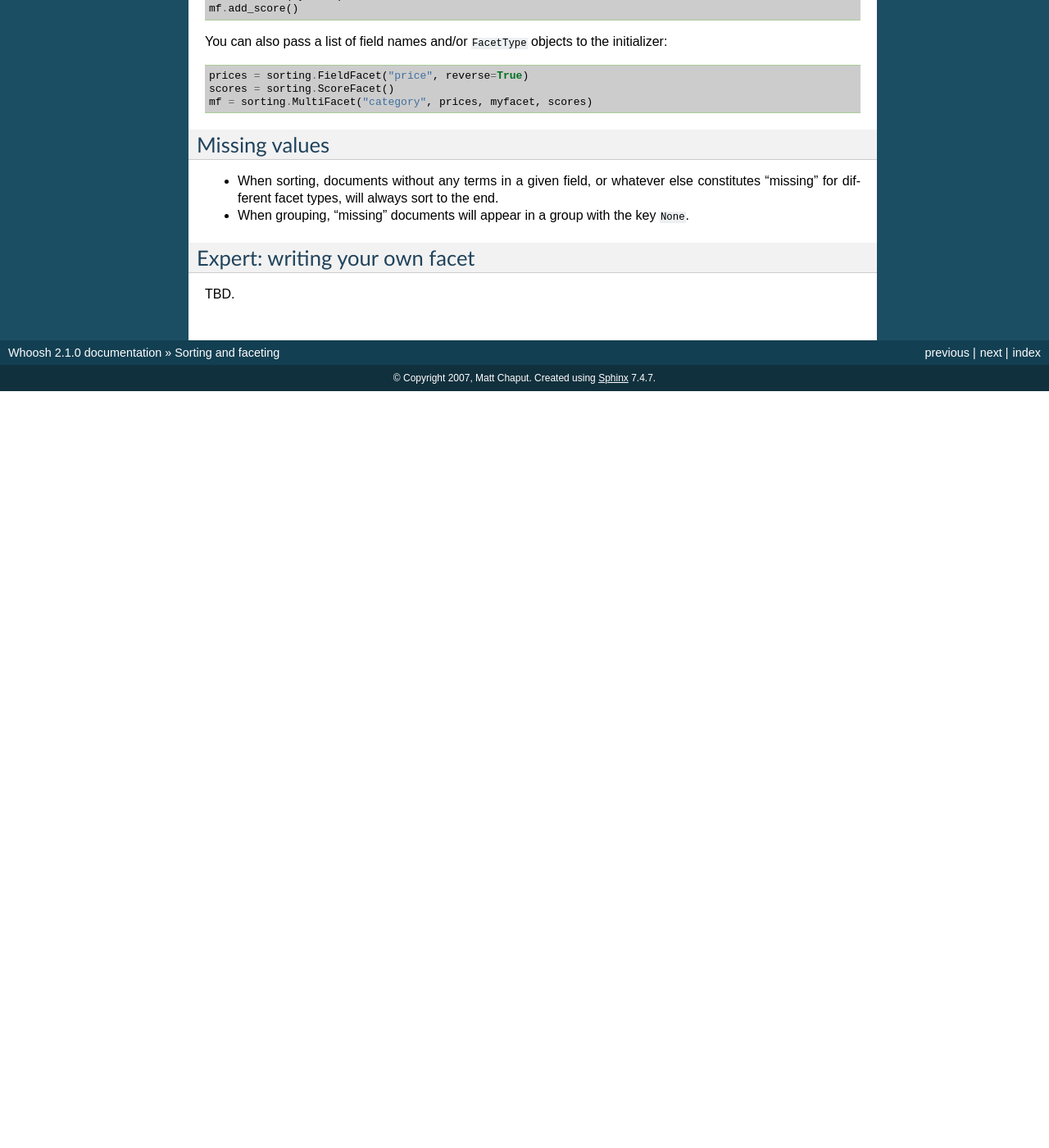
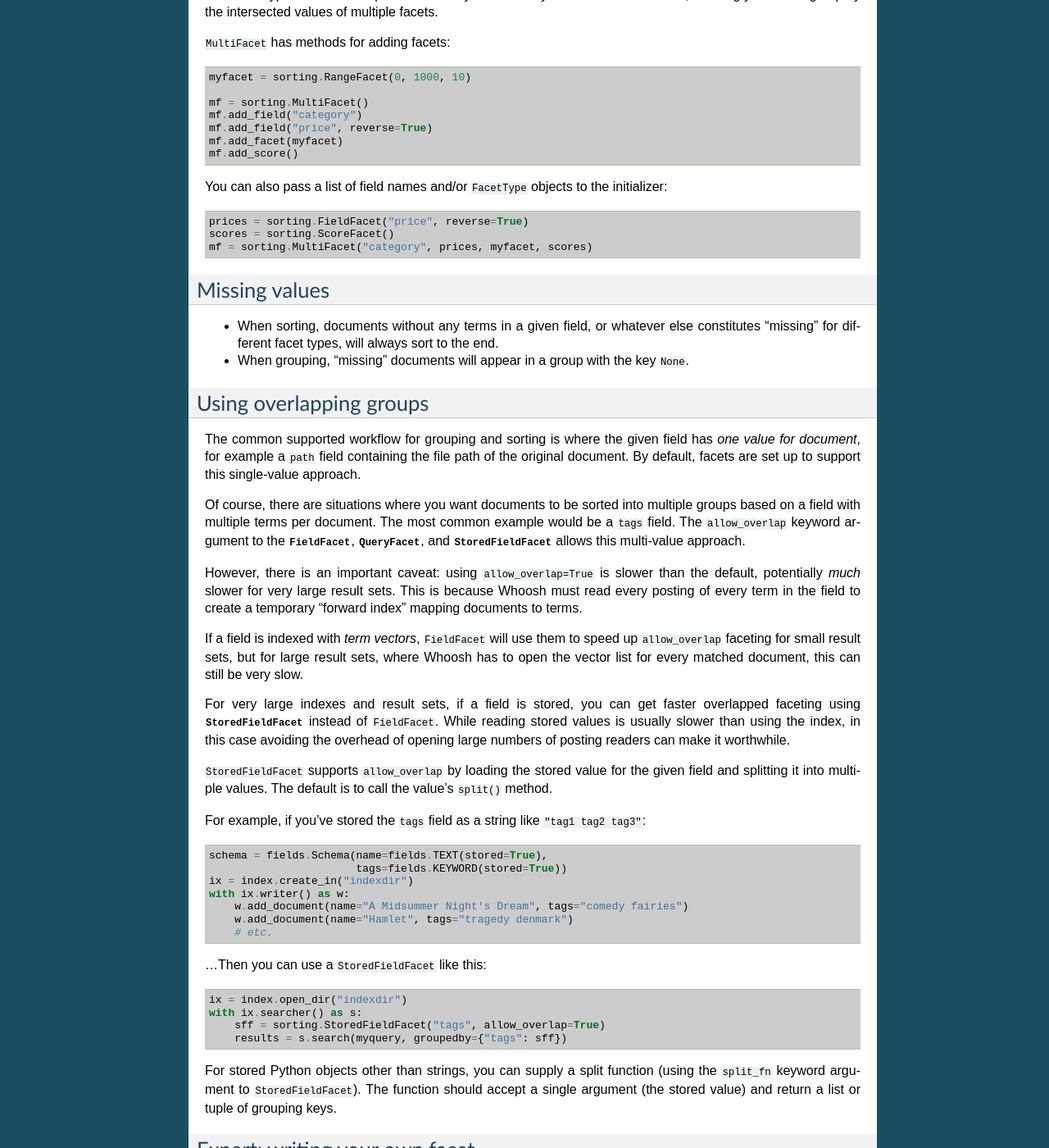
Before and after one commit to dex4er/whoosh, a Sphinx documentation site: the page built from docs/source/facets.rst, in a window 1280 px wide and 1400 px high, scrolled down 6850 px. Shown: the whole window at 82% size. Built offline with Sphinx 7.4.7, drawn with Linux system fonts in a browser that asks for light colours; before the commit the page ends 7327 px from its top, so only the background shows below that; some of the changed text lies outside the part shown.

Commit message:
Added information about allow_overlap and StoredFieldFacet.

```diff
--- a/docs/source/api/sorting.rst
+++ b/docs/source/api/sorting.rst
@@ -25,6 +25,7 @@ Facet types
 .. autoclass:: ScoreFacet
 .. autoclass:: FunctionFacet
 .. autoclass:: MultiFacet
+.. autoclass:: StoredFieldFacet
 
 
 Facets object
--- a/docs/source/facets.rst
+++ b/docs/source/facets.rst
@@ -263,7 +263,8 @@ multi-valued fields, use the ``allow_overlap=True`` keyword argument::
 
 This supports overlapping group membership where documents have more than one
 term in a field (e.g. KEYWORD fields). If you don't need overlapping, don't
-use ``allow_overlap`` because it's slower and less memory-efficient.
+use ``allow_overlap`` because it's *much* slower and uses more memory (see
+the secion on ``allow_overlap`` below.
 
 
 QueryFacet
@@ -399,6 +400,18 @@ having equal occurances of two terms::
     results = searcher.search(myquery, sortedby=facet)
 
 
+StoredFieldFacet
+----------------
+
+This facet lets you use stored field values as the sorting/grouping key for
+documents. This is
+
+:class:`~whoosh.sorting.StoredFieldFacet` supports ``allow_overlap`` by
+splitting the stored value into separate keys. By default it calls the value's
+``split()`` method (since most stored values are strings), but you can supply
+a custom split function. See the section on ``allow_overlap`` below.
+
+
 MultiFacet
 ==========
 
@@ -434,6 +447,65 @@ Missing values
   key ``None``.
 
 
+Using overlapping groups
+========================
+
+The common supported workflow for grouping and sorting is where the given field
+has *one value for document*, for example a ``path`` field containing the file
+path of the original document. By default, facets are set up to support this
+single-value approach.
+
+Of course, there are situations where you want documents to be sorted into
+multiple groups based on a field with multiple terms per document. The most
+common example would be a ``tags`` field. The ``allow_overlap`` keyword
+argument to the :class:`~whoosh.sorting.FieldFacet`,
+:class:`~whoosh.sorting.QueryFacet`, and
+:class:`~whoosh.sorting.StoredFieldFacet` allows this multi-value approach.
+
+However, there is an important caveat: using ``allow_overlap=True`` is slower
+than the default, potentially *much* slower for very large result sets. This is
+because Whoosh must read every posting of every term in the field to
+create a temporary "forward index" mapping documents to terms.
+
+If a field is indexed with *term vectors*, ``FieldFacet`` will use them to
+speed up ``allow_overlap`` faceting for small result sets, but for large result
+sets, where Whoosh has to open the vector list for every matched document, this
+can still be very slow.
+
+For very large indexes and result sets, if a field is stored, you can get
+faster overlapped faceting using :class:`~whoosh.sorting.StoredFieldFacet`
+instead of ``FieldFacet``. While reading stored values is usually slower than
+using the index, in this case avoiding the overhead of opening large numbers of
+posting readers can make it worthwhile.
+
+``StoredFieldFacet`` supports ``allow_overlap`` by loading the stored value for
+the given field and splitting it into multiple values. The default is to call
+the value's ``split()`` method.
+
+For example, if you've stored the ``tags`` field as a string like
+``"tag1 tag2 tag3"``::
+
+    schema = fields.Schema(name=fields.TEXT(stored=True),
+                           tags=fields.KEYWORD(stored=True))
+    ix = index.create_in("indexdir")
+    with ix.writer() as w:
+        w.add_document(name="A Midsummer Night's Dream", tags="comedy fairies")
+        w.add_document(name="Hamlet", tags="tragedy denmark")
+        # etc.
+
+...Then you can use a ``StoredFieldFacet`` like this::
+
+    ix = index.open_dir("indexdir")
+    with ix.searcher() as s:
+        sff = sorting.StoredFieldFacet("tags", allow_overlap=True)
+        results = s.search(myquery, groupedby={"tags": sff})
+
+For stored Python objects other than strings, you can supply a split function
+(using the ``split_fn`` keyword argument to ``StoredFieldFacet``). The function
+should accept a single argument (the stored value) and return a list or tuple
+of grouping keys.
+
+
 Expert: writing your own facet
 ==============================
 
```
